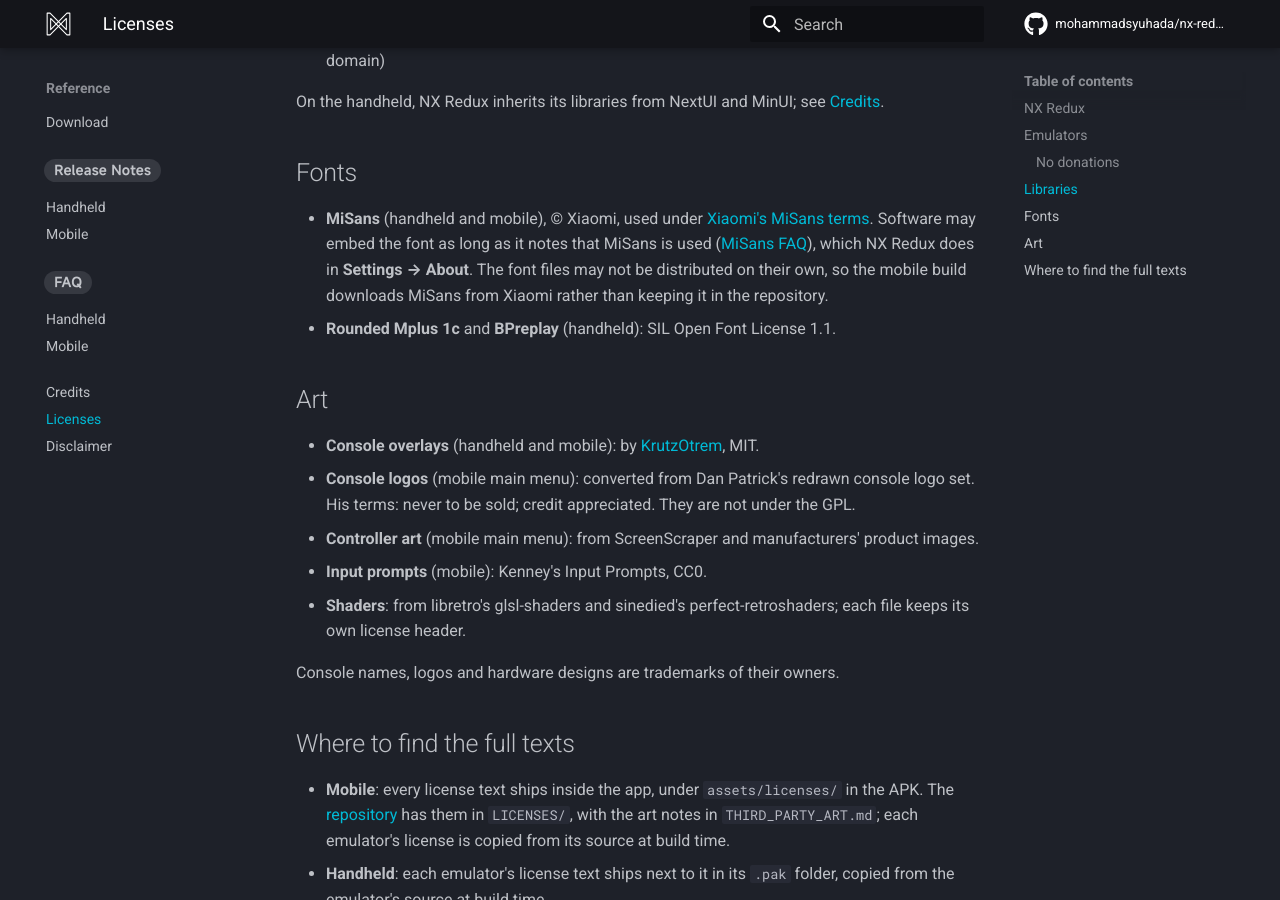
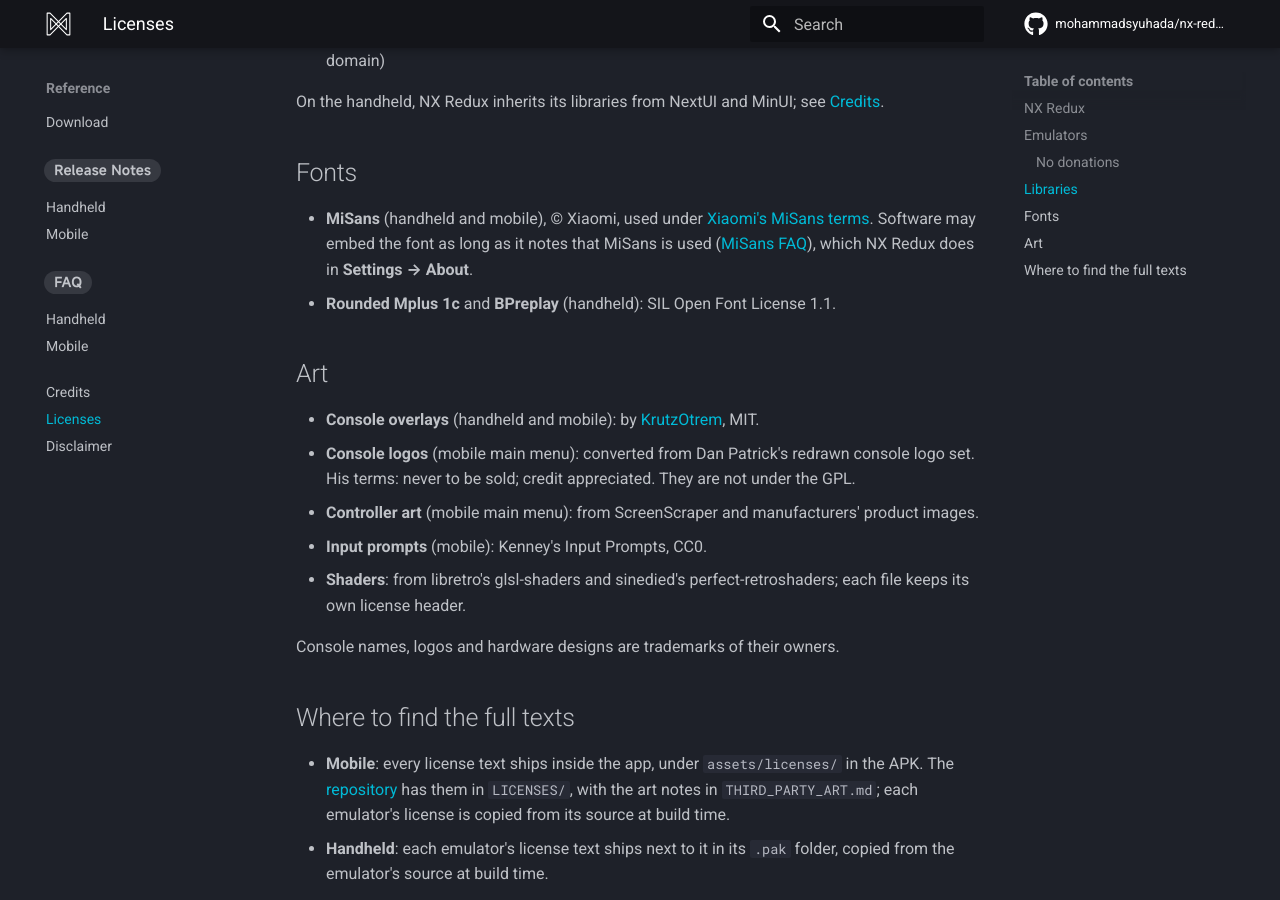
Before and after one commit to mohammadsyuhada/nx-redux-docs, an MkDocs documentation site: the page built from docs/reference/licenses.md, in a window 1280 px wide and 900 px high, scrolled down 2970 px. Built offline with MkDocs 1.6.1 and Material for MkDocs 9.7.7, drawn with Linux system fonts in a browser that asks for light colours; comment, search, counter and statistics services are not loaded.

Commit message:
docs(reference): MiSans is embedded, credited in About

```diff
--- a/docs/reference/licenses.md
+++ b/docs/reference/licenses.md
@@ -4,7 +4,7 @@
 libraries, fonts and art it includes, on the handheld and on mobile.
 
 <!-- Publish with the mobile release that ships the licences branch (licence
-     texts in the APK, MiSans fetched at build time, the About Font row), and
+     texts in the APK, the About Font row), and
      once nx-redux ships each core's licence text in its pak. Until then the
      "Where to find the full texts" section is ahead of both platforms. -->
 
@@ -94,9 +94,7 @@
   [Xiaomi's MiSans terms](https://hyperos.mi.com/font/en/download/). Software
   may embed the font as long as it notes that MiSans is used
   ([MiSans FAQ](https://hyperos.mi.com/font/en/faq/)), which NX Redux does in
-  **Settings → About**. The font files may not be distributed on their own, so
-  the mobile build downloads MiSans from Xiaomi rather than keeping it in the
-  repository.
+  **Settings → About**.
 - **Rounded Mplus 1c** and **BPreplay** (handheld): SIL Open Font License 1.1.
 
 ## Art
```
